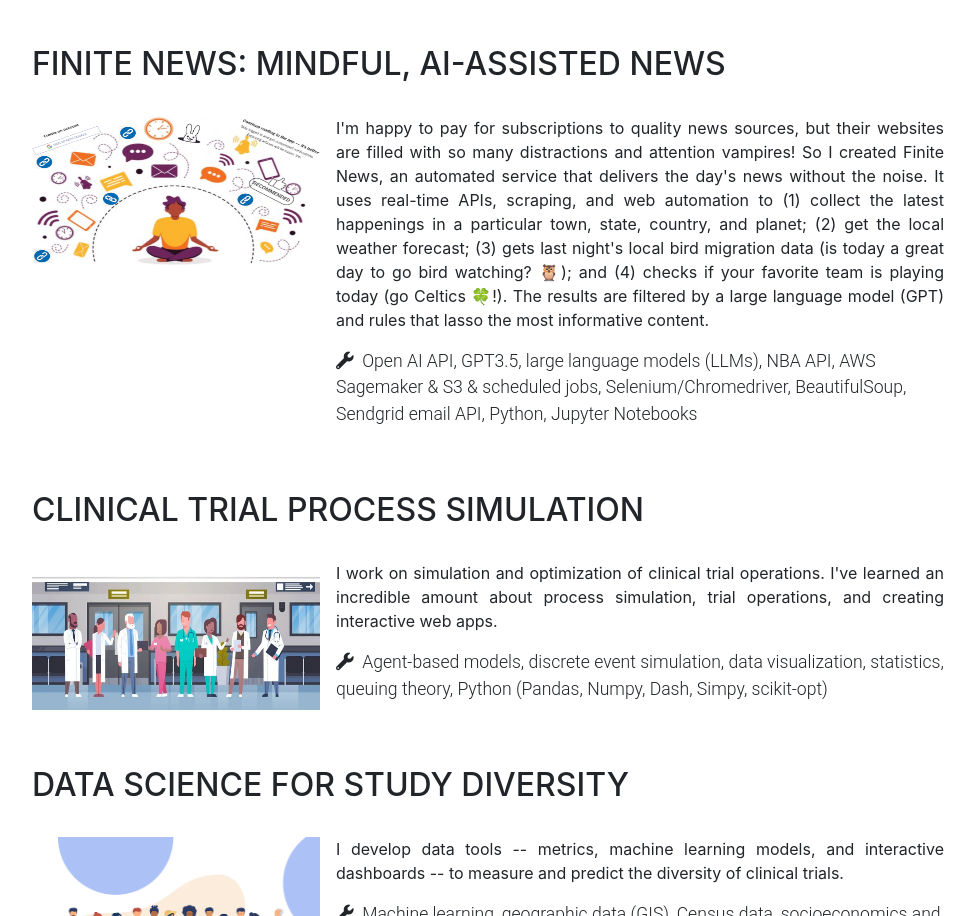
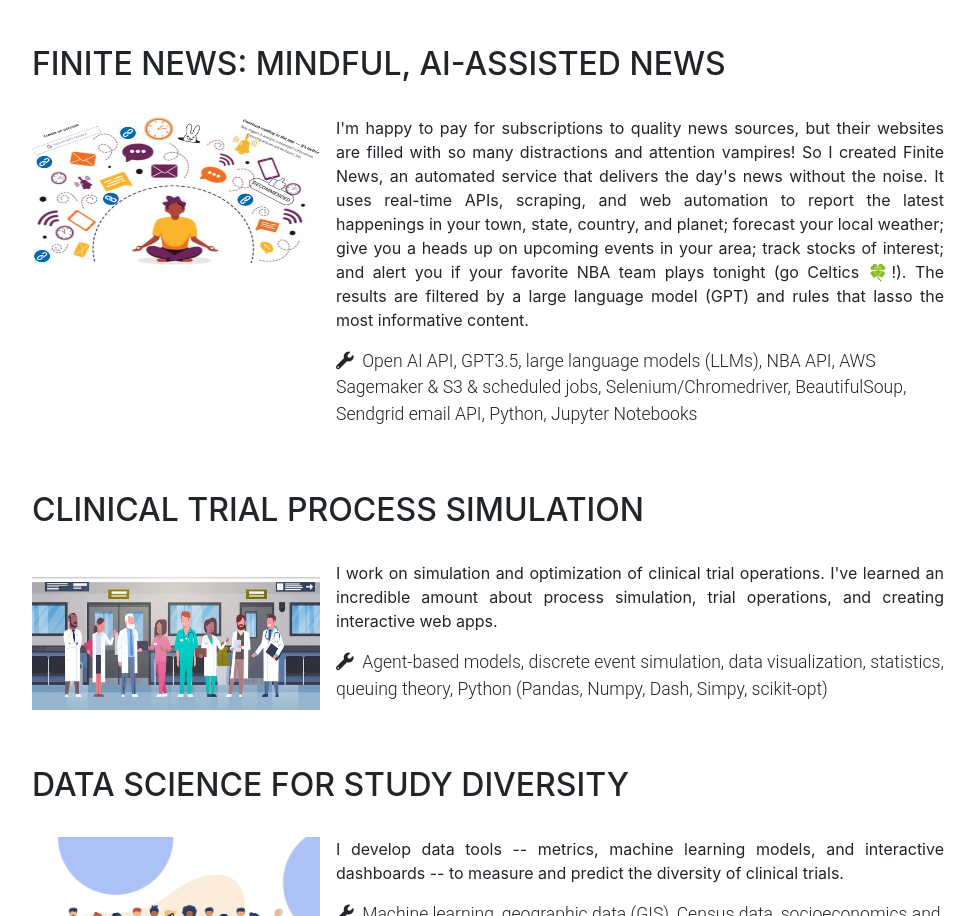
Before and after one commit to cparmet/website, a website with bundled scripts: page index.html in a window 1280 px wide. Shown: the part 890-1806 px from the top of the page, without its empty margins (288-1263 px from the left). Built offline with nearby package versions, Linux system fonts and the light colour scheme; a web font is replaced by a local one.

Commit message:
Update FN features

```diff
--- a/index.html
+++ b/index.html
@@ -83,7 +83,7 @@
 		alt="Internet distractions" style="width: 288px; height: 149px;">
 	    </div>
 	    <div class="resume-date text-md-right"> <br>
-	    <p class="project-details">I'm happy to pay for subscriptions to quality news sources, but their websites are filled with so many distractions and attention vampires! So I created Finite News, an automated service that delivers the day's news without the noise. It uses real-time APIs, scraping, and web automation to (1) collect the latest happenings in a particular town, state, country, and planet; (2) get the local weather forecast; (3) gets last night's local bird migration data (is today a great day to go bird watching? 🦉); and (4) checks if your favorite team is playing today (go Celtics 🍀!). The results are filtered by a large language model (GPT) and rules that lasso the most informative content.</p>
+	    <p class="project-details">I'm happy to pay for subscriptions to quality news sources, but their websites are filled with so many distractions and attention vampires! So I created Finite News, an automated service that delivers the day's news without the noise. It uses real-time APIs, scraping, and web automation to report the latest happenings in your town, state, country, and planet; forecast your local weather; give you a heads up on upcoming events in your area; track stocks of interest; and alert you if your favorite NBA team plays tonight (go Celtics 🍀!). The results are filtered by a large language model (GPT) and rules that lasso the most informative content.</p>
 	    <p class="tools"><i class="fas fa-wrench"></i>&nbsp;&nbsp;Open AI API, GPT3.5, large language models (LLMs), NBA API, AWS Sagemaker & S3 & scheduled jobs, Selenium/Chromedriver, BeautifulSoup, Sendgrid email API, Python, Jupyter Notebooks</p>
 	    </div>
 	</div>
```
